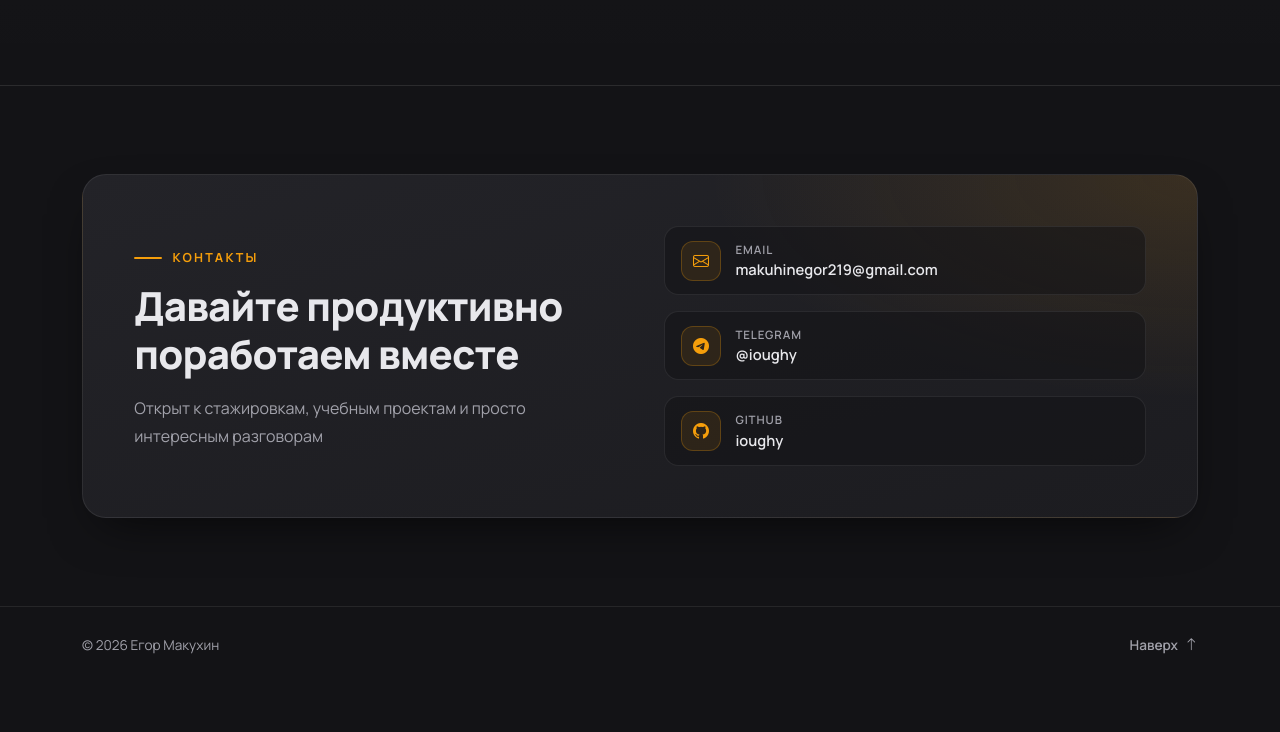
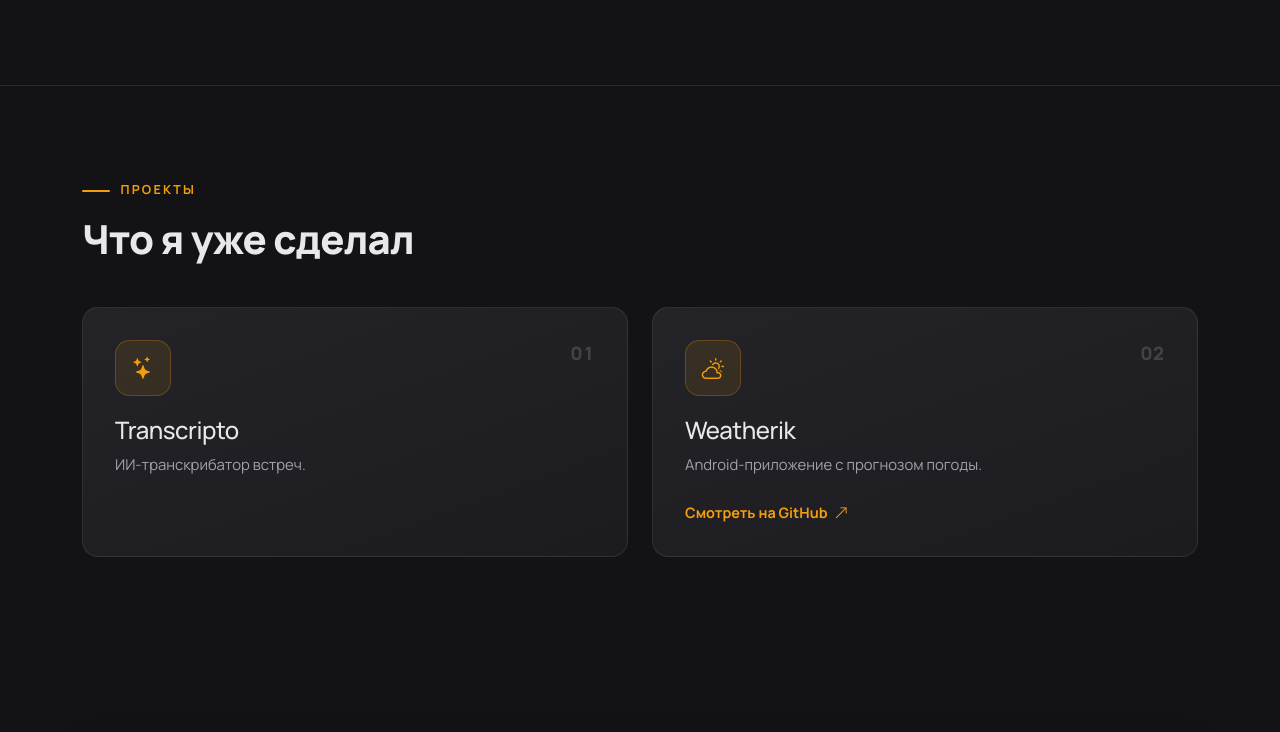
Before and after one commit to ioughy/ioughy.github.io, a plain HTML site: page index.html in a window 1280 px wide. Shown: the part 1723-2455 px from the top of the page. Before the commit the page ends 2406 px from the top, so only its background shows below. Drawn offline with nearby package versions, Linux system fonts and the light colour scheme.

Commit message:
Add projects section

```diff
--- a/index.html
+++ b/index.html
@@ -33,6 +33,7 @@
         <ul class="navbar-nav ms-auto gap-md-1">
           <li class="nav-item"><a class="nav-link" href="#soft-skills">Soft skills</a></li>
           <li class="nav-item"><a class="nav-link" href="#hard-skills">Hard skills</a></li>
+          <li class="nav-item"><a class="nav-link" href="#projects">Проекты</a></li>
           <li class="nav-item"><a class="nav-link" href="#contacts">Контакты</a></li>
         </ul>
       </div>
@@ -202,6 +203,45 @@
       </div>
     </section>
 
+    <!-- Проекты -->
+    <section id="projects" class="section">
+      <div class="container">
+        <div class="section-head" data-reveal>
+          <p class="eyebrow">Проекты</p>
+          <h2 class="section-title">Что я уже сделал</h2>
+        </div>
+
+        <div class="row g-4">
+          <div class="col-md-6" data-reveal>
+            <article class="info-card project-card h-100 d-flex flex-column">
+              <div class="d-flex align-items-start justify-content-between gap-3">
+                <div class="icon-badge project-icon"><i class="bi bi-stars"></i></div>
+                <span class="project-index">01</span>
+              </div>
+              <h3 class="h4">Transcripto</h3>
+              <p class="text-muted-custom mb-0">ИИ-транскрибатор встреч.</p>
+            </article>
+          </div>
+
+          <div class="col-md-6" data-reveal>
+            <article class="info-card project-card h-100 d-flex flex-column">
+              <div class="d-flex align-items-start justify-content-between gap-3">
+                <div class="icon-badge project-icon"><i class="bi bi-cloud-sun"></i></div>
+                <span class="project-index">02</span>
+              </div>
+              <h3 class="h4">Weatherik</h3>
+              <p class="text-muted-custom mb-0">Android-приложение с прогнозом погоды.</p>
+              <div class="mt-auto pt-4">
+                <a class="project-link" href="https://github.com/ioughy/Weatherik" target="_blank" rel="noopener">
+                  Смотреть на GitHub <i class="bi bi-arrow-up-right"></i>
+                </a>
+              </div>
+            </article>
+          </div>
+        </div>
+      </div>
+    </section>
+
     <!-- Контакты -->
     <section id="contacts" class="section">
       <div class="container">
--- a/style.css
+++ b/style.css
@@ -448,6 +448,55 @@ h1, h2, h3, h4 {
   font-size: 0.85rem;
 }
 
+/* ---------- Проекты ---------- */
+
+.project-card {
+  min-height: 250px;
+  padding: clamp(1.5rem, 3vw, 2rem);
+}
+
+.project-card h3 {
+  margin: 1.25rem 0 0.45rem;
+  font-size: 1.5rem;
+}
+
+.project-icon {
+  width: 56px;
+  height: 56px;
+  border-radius: 0.9rem;
+  font-size: 1.4rem;
+}
+
+.project-index {
+  color: rgba(255, 255, 255, 0.16);
+  font-size: 1.15rem;
+  font-weight: 800;
+  letter-spacing: 0.04em;
+  font-variant-numeric: tabular-nums;
+}
+
+.project-link {
+  display: inline-flex;
+  align-items: center;
+  gap: 0.4rem;
+  color: var(--accent);
+  font-size: 0.9rem;
+  font-weight: 700;
+}
+
+.project-link:hover,
+.project-link:focus {
+  color: var(--accent-soft);
+}
+
+.project-link i {
+  transition: transform 0.2s ease;
+}
+
+.project-link:hover i {
+  transform: translate(2px, -2px);
+}
+
 /* ---------- Контакты ---------- */
 
 .contacts-panel {
```
